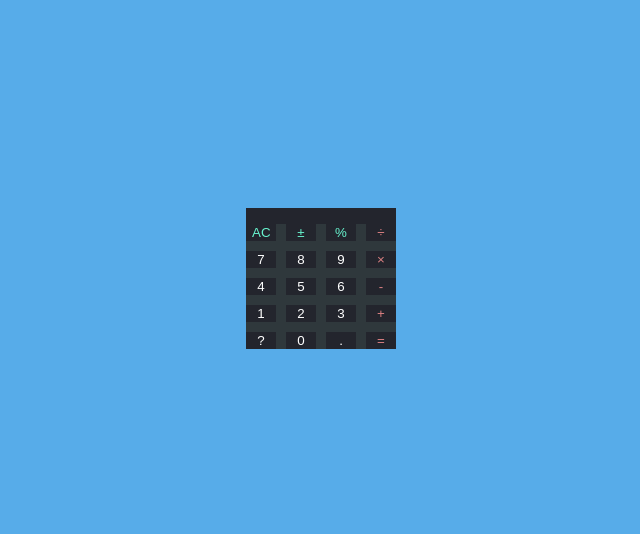
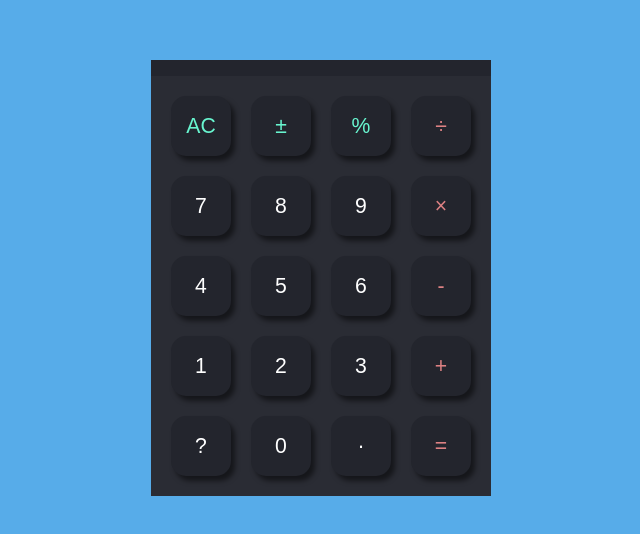
Before and after one commit to ade3l/Calculator, a plain HTML site: page index.html in a window 1280 px wide. Shown: the part 130-664 px from the top of the page, without its empty margins (319-959 px from the left). Drawn offline with Linux system fonts and the light colour scheme.

Commit message:
button design done

```diff
--- a/index.html
+++ b/index.html
@@ -42,7 +42,7 @@
             <div class="row">
                 <button class="function" data-key="">?</button>
                 <button class="number" data-key="0">0</button>
-                <button class="function" id="decimal">.</button>
+                <button class="function" id="decimal">·</button>
                 <button class="pink function" id="equal">=</button>
             </div>
         </div>
--- a/style.css
+++ b/style.css
@@ -16,22 +16,28 @@ body{
 #buttons{
     display: flex;
     flex-direction: column;
-    background-color: #2f383c;
-    gap:10px;
+    background-color: #2a2c34;
+    gap:20px;
+    padding: 20px;
 }
 
 .row{
     display: flex;
-    gap: 10px;
+    gap: 20px;
     justify-content: center;
 }
 
 button{
-    width: 30px;
+    width: 60px;
+    height: 60px;
     text-align: center;
     background-color: #23252d;
     border: none;
     color: white;
+    font-size: 1.325rem;
+    border-radius:25%;
+    appearance: auto;
+    box-shadow: 4px 5px 5px 0px rgb(0 0 0 / 50%);
 }
 
 .teal{
```
